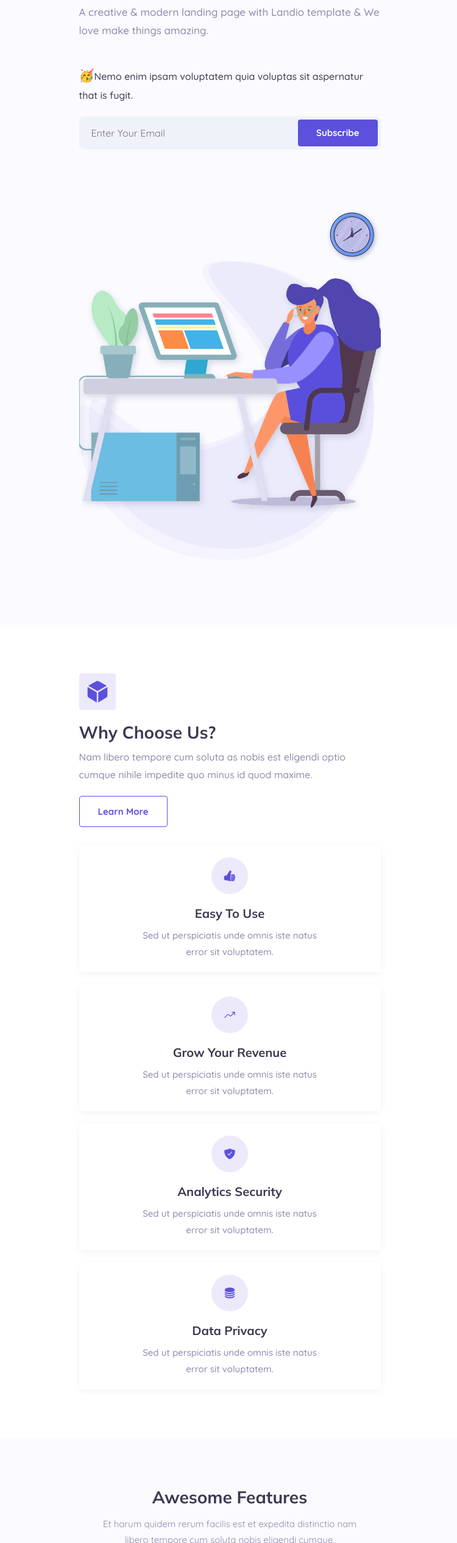
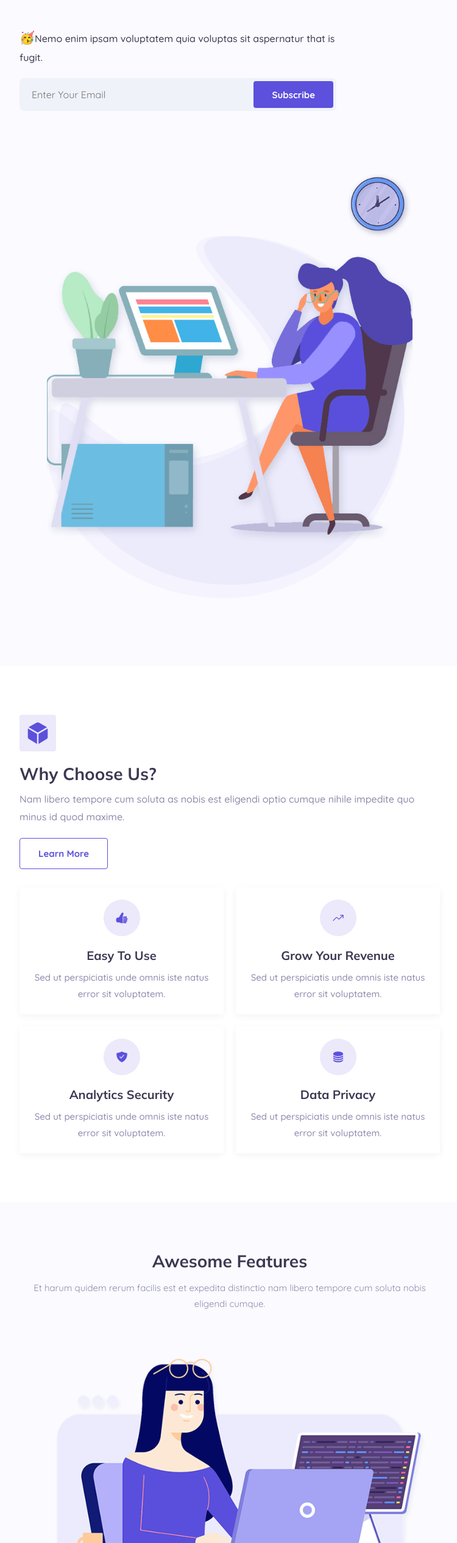
Before and after one commit to biggicode/landio-landing-page, a website: page src/index.html in a window 1280 px wide. Shown: the part 270-2800 px from the top of the page at 61% size, without its empty margins (263-1013 px from the left). Drawn offline with nearby package versions, Linux system fonts and the light colour scheme.

Commit message:
make design for 768px

```diff
--- a/src/style.css
+++ b/src/style.css
@@ -752,3 +752,40 @@ footer .logo {
     margin-bottom: 80px;
   }
 }
+
+@media (min-width: 768px) {
+  .container {
+    max-width: 720px;
+  }
+
+  .section-text {
+    max-width: 645px;
+  }
+
+  .hero :is(.hero-text, .form-text, .hero-form) {
+    max-width: 520px;
+  }
+
+  .hero-banner {
+    max-width: 600px;
+    margin-inline: auto;
+  }
+
+  .about-list {
+    grid-template-columns: 1fr 1fr;
+  }
+
+  .contact-form .wrapper-flex {
+    display: flex;
+    gap: 30px;
+  }
+  .wrapper-flex .input-wrapper {
+    width: 50%;
+  }
+
+  /* footer */
+
+  .footer-link-box {
+    grid-template-columns: repeat(3, 1fr);
+  }
+}
```
